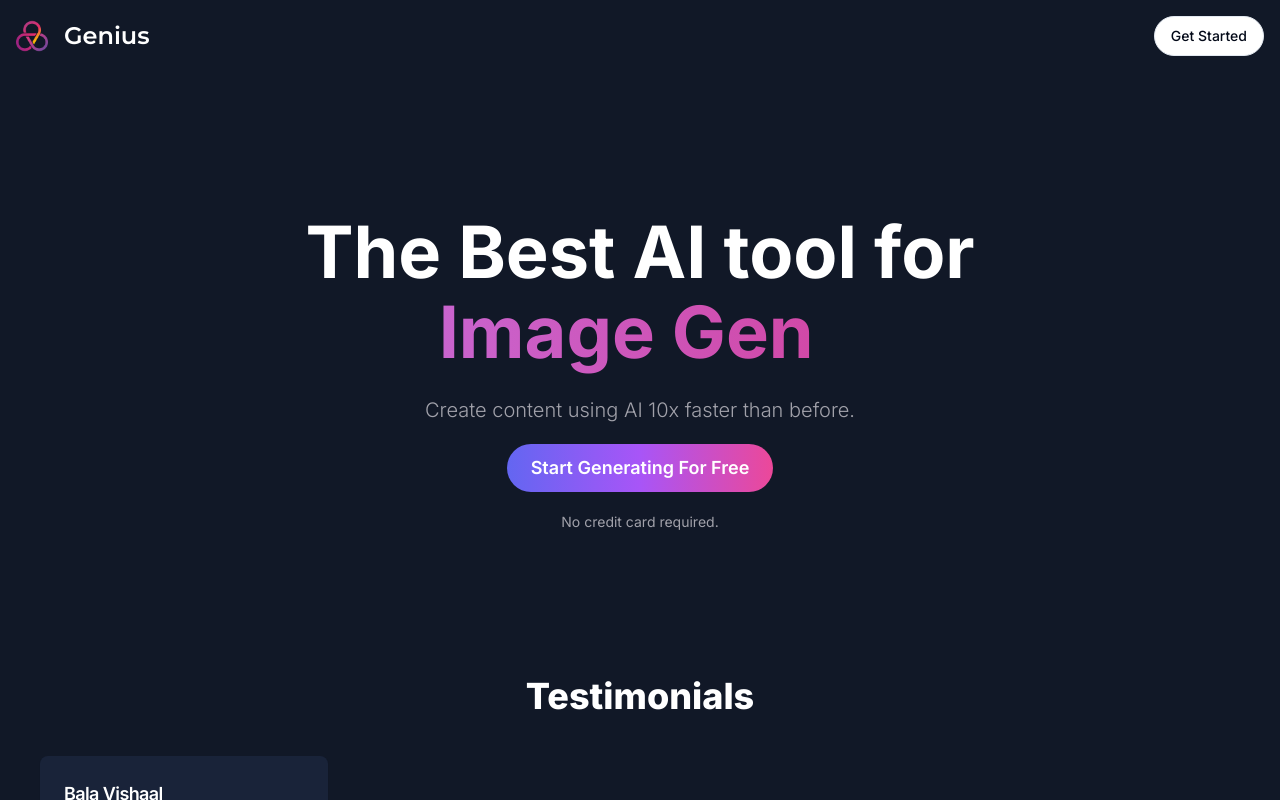
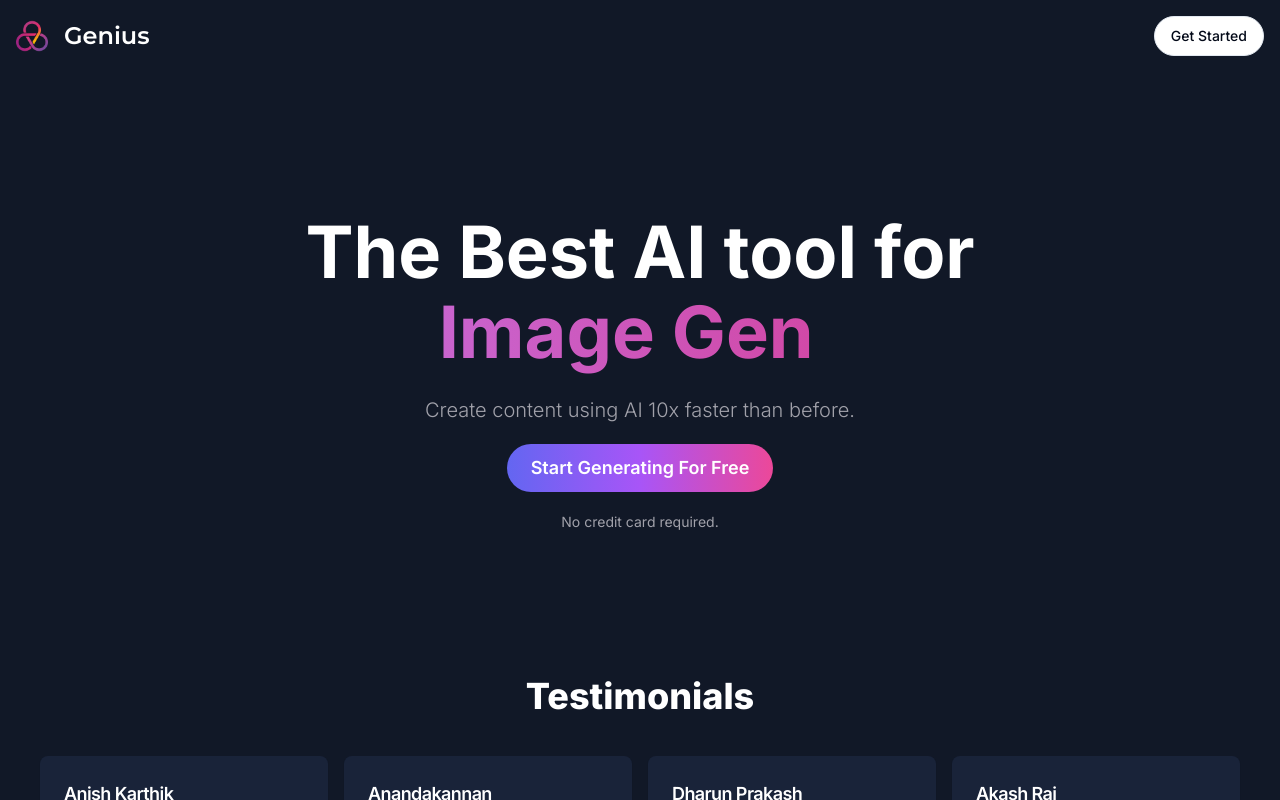
Before and after one commit to Anish-Karthik/Genius, a Next.js app: page / in a window 1280 px wide. Built offline with nearby package versions, Linux system fonts and the light colour scheme; no server answers.

Commit message:
Revert "Update LandingContent.tsx"
This reverts commit e07edf943a2637ed2071d3f9fda9af3bae2085da.

```diff
--- a/components/LandingContent.tsx
+++ b/components/LandingContent.tsx
@@ -4,10 +4,28 @@ import { Card, CardContent, CardHeader, CardTitle } from "@/components/ui/card";
 
 const testimonials = [
   {
-    name: "Bala Vishaal",
-    avatar: "B",
+    name: "Anish Karthik",
+    avatar: "A",
     title: "Software Engineer",
     description: "This is the best application I've ever used!",
+  },
+  {
+    name: "Anandakannan",
+    avatar: "A",
+    title: "Designer",
+    description: "I use this daily for generating new photos!",
+  },
+  {
+    name: "Dharun Prakash",
+    avatar: "D",
+    title: "Developer",
+    description: "This app has changed my life, cannot imagine working without it!",
+  },
+  {
+    name: "Akash Raj",
+    avatar: "A",
+    title: "Manager",
+    description: "The best in class, definitely worth the premium subscription!",
   },
 ];
 
```
